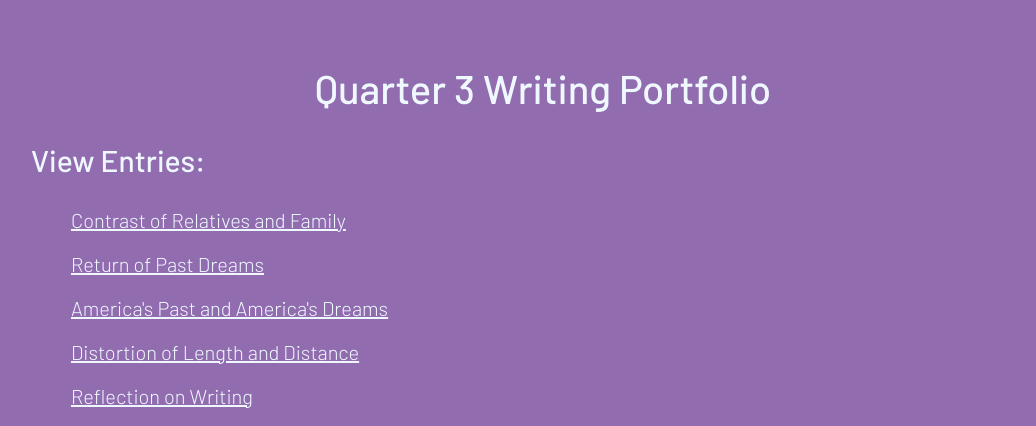
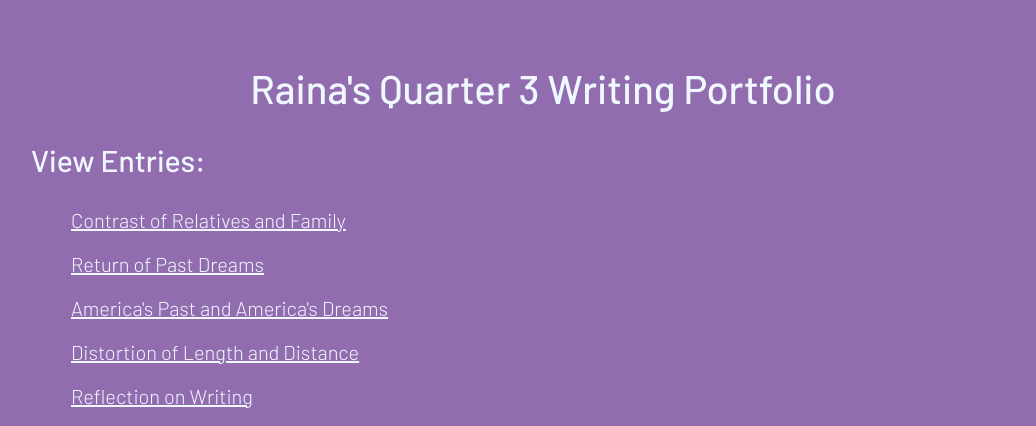
Before and after one commit to huaraina/raina-portfolio, a plain HTML site: page projects/q3writing/index.html in a window 1280 px wide. Shown: the top 426 px of the page, without its empty margins (97-1133 px from the left). Drawn offline with Linux system fonts and the light colour scheme.

Commit message:
rainarainaraina

```diff
--- a/projects/q3writing/index.html
+++ b/projects/q3writing/index.html
@@ -13,7 +13,7 @@
         <script src="script.js"></script>
     </head>
     <body>
-        <h1>Quarter 3 Writing Portfolio</h1>
+        <h1>Raina's Quarter 3 Writing Portfolio</h1>
         <h3>View Entries:</h3>
             <p class="pIndent"><a href="./entries/family.html">Contrast of Relatives and Family</a></p>
             <p class="pIndent"><a href="./entries/dreams.html">Return of Past Dreams</a></p>
```
